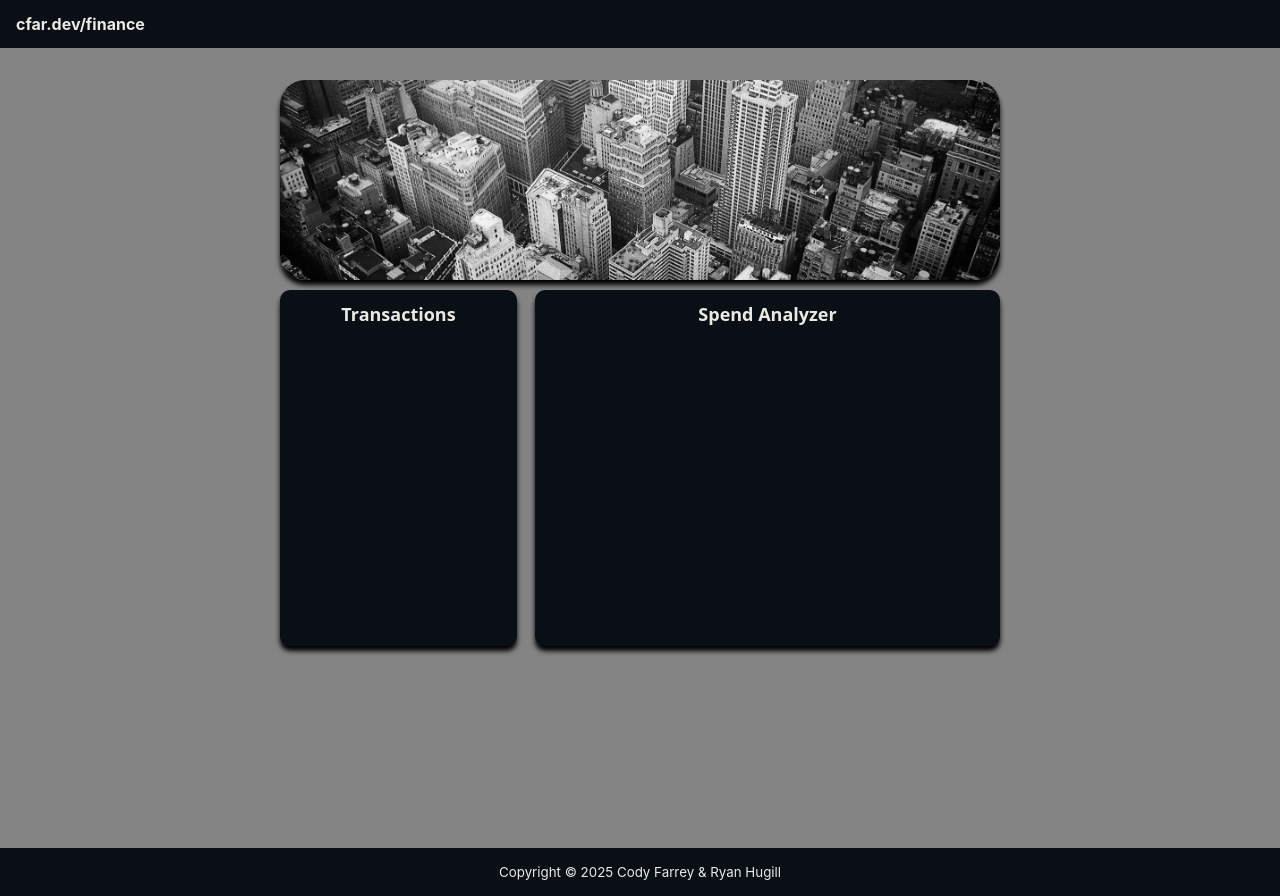
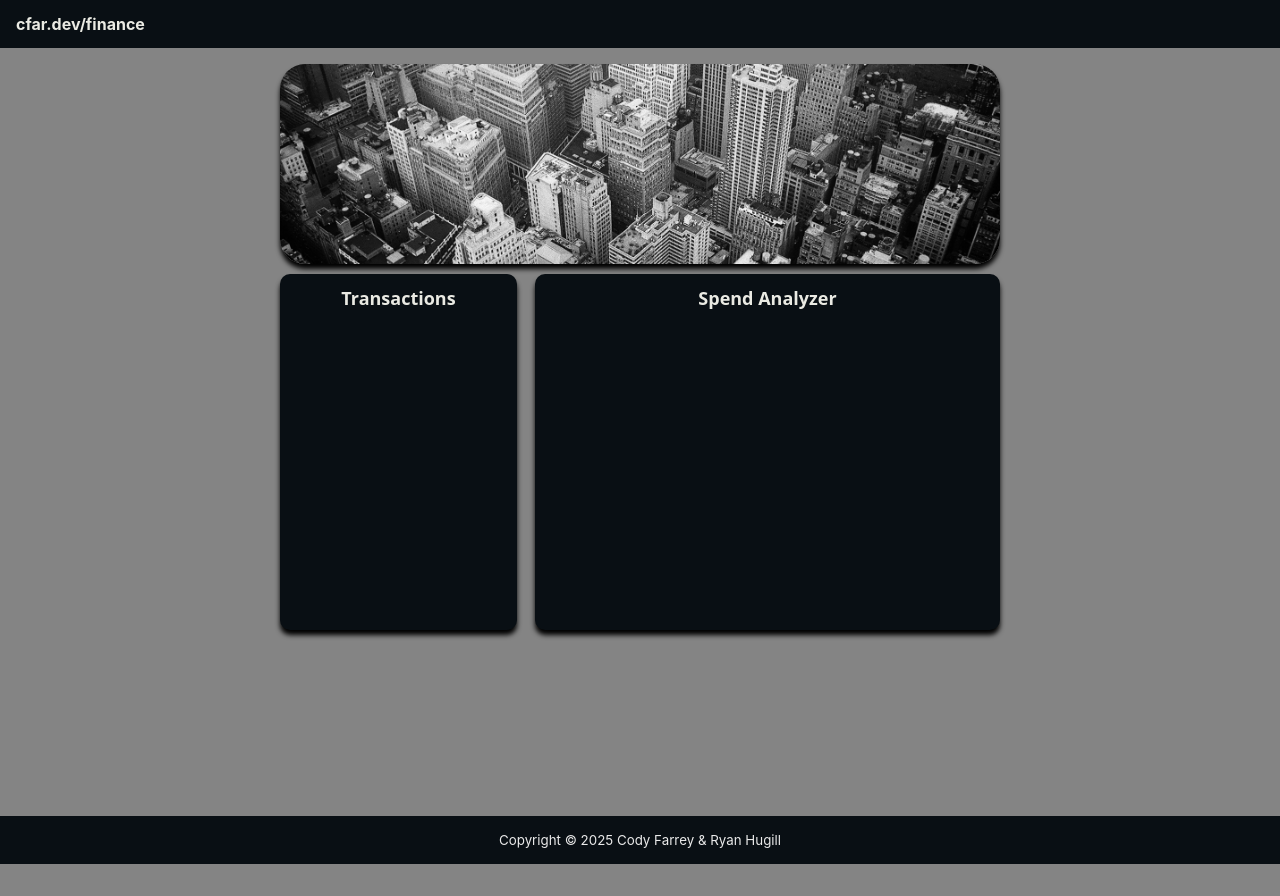
Before and after one commit to ryan-hugill/cfar-rhug-finance-app, a React (Create React App) app: page /spend in a window 1280 px wide. After the commit the page ends 864 px from the top, so only its background shows below. Built offline with nearby package versions, Linux system fonts and the light colour scheme.

Commit message:
further organize files and folders and convert class components to functional

```diff
--- a/src/App.js
+++ b/src/App.js
@@ -1,8 +1,8 @@
 import { HeroSection } from './components/HeroSection.js';
 import { Footer } from './components/Footer.js';
 import { Header } from './components/Header.js'
-import { HomePage } from './components/HomePage.js'
-import { TransactionsPage } from './components/TransactionsPage.js';
+import { HomePage } from './pages/HomePage.js'
+import { TransactionsPage } from './pages/TransactionsPage.js';
 import {Route, Routes} from "react-router";
 
 
--- /dev/null
+++ b/src/components/Card.js
@@ -0,0 +1,5 @@
+export function Card() {
+    return(
+        <div className="card"></div>
+    );
+}
--- a/src/components/HeroSection.js
+++ b/src/components/HeroSection.js
@@ -1,15 +1,9 @@
 import React from 'react';
 
-export class HeroSection extends React.Component {
-  constructor(props) {
-    super(props);
-  }
-
-  render () {
-    return(
-        <div className="hero-section">
-            <img src="./skyline.jpg" alt="Logo" />
-        </div>
-    );
-  }
+export function HeroSection() {
+  return(
+      <div className="hero-section">
+          <img src="./skyline.jpg" alt="Logo" />
+      </div>
+  );
 }
--- /dev/null
+++ b/src/components/SpendAnalyzer.js
@@ -0,0 +1,8 @@
+
+export function SpendAnalyzer() {
+    return (
+        <div className="spend-analyzer">
+            <h1 className="content-header-text">Spend Analyzer</h1>
+        </div>
+    );
+}
--- a/src/index.css
+++ b/src/index.css
@@ -39,7 +39,7 @@ h1, h2, h3, h4, h5 {
   box-shadow: 0px 5px 5px;
   border-radius: 25px;
   margin: auto;
-  margin-top: 2rem;
+  margin-top: 1rem;
   object-fit: cover;
 }
 
@@ -62,7 +62,7 @@ h1, h2, h3, h4, h5 {
 .footer {
   color: #EAEAEA;
   display: flex;
-  margin-top: 2rem;
+  margin-top: 1rem;
   justify-content: center;
 }
 
--- a/src/components/TransactionsPage.js
+++ b/src/pages/TransactionsPage.js
@@ -1,4 +1,6 @@
 import React from 'react';
+
+import { SpendAnalyzer } from '../components/SpendAnalyzer';
 
 class Transactions extends React.Component {
   constructor(props){
@@ -8,19 +10,6 @@ class Transactions extends React.Component {
     return (
         <div className="transactions">
             <h1 className="content-header-text">Transactions</h1>
-        </div>
-    );
-  }
-}
-
-class SpendAnalyzer extends React.Component {
-  constructor(props){
-    super(props);
-  }
-  render() {
-    return (
-        <div className="spend-analyzer">
-            <h1 className="content-header-text">Spend Analyzer</h1>
         </div>
     );
   }
```
Also changed, not shown: src/components/Footer.js (+1 -6 lines), src/components/Header.js (+1 -6 lines), src/pages/HomePage.js (renamed from src/components/HomePage.js).
